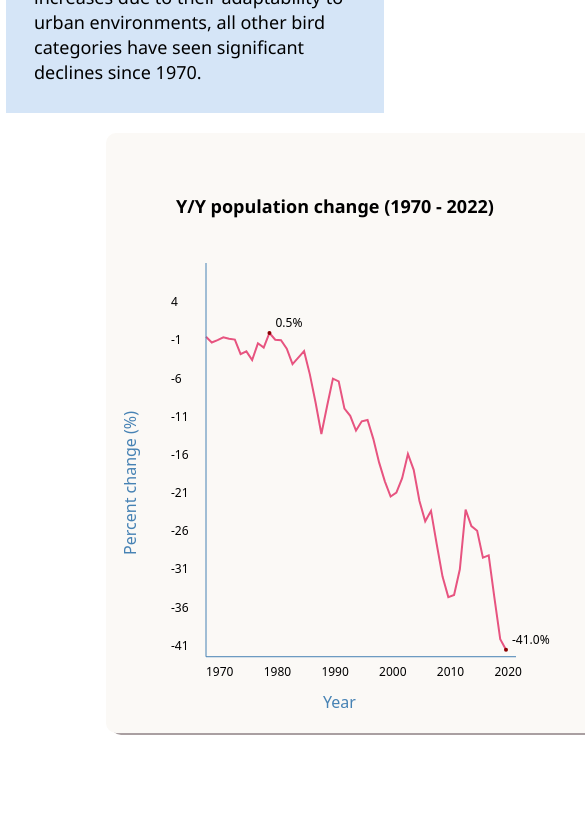
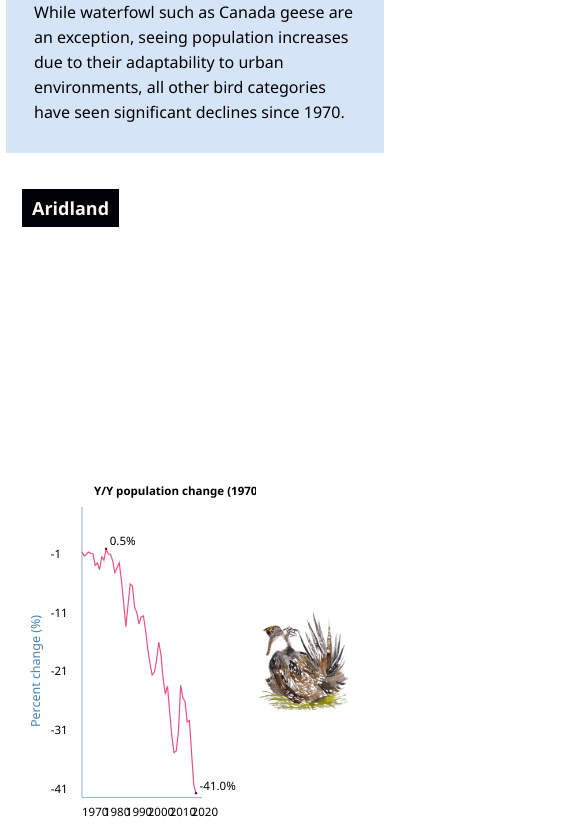
Before and after one commit to manojna18/bird-population-trends, a Svelte app: page / in a window 390 px wide. Shown: the part 940-1780 px from the top of the page, 585 px wide, since content can reach past the window. Built offline with nearby package versions, Linux system fonts and the light colour scheme.

Commit message:
final changes

```diff
--- a/src/App.svelte
+++ b/src/App.svelte
@@ -19,14 +19,36 @@
   import bobo from "./Assets/birds/bobo.png";
   import styles from "./styles.css";
   import urgency from "./Assets/birds/urgency.png";
-  console.log(data);
+  import panel from "./Assets/birds/Birds-background.png";
+  import { onMount } from 'svelte';
 
   let groups = [];
   let years = [];
   $: selectedGroup = 'Aridland';
 
-  $: height = 500;
-  $: width = 500;
+  let chartWrapper;
+  $: width = chartWrapper?.clientWidth || 800;
+  $: height = chartWrapper?.clientHeight * 1.2|| 600;
+
+  onMount(() => {
+  console.log('onMount: chartWrapper ->', chartWrapper);
+  console.log('onMount: querySelector ->', document.querySelector('.chart-container'));
+  console.log('onMount: sizes ->', {
+    clientWidth: chartWrapper?.clientWidth,
+    clientHeight: chartWrapper?.clientHeight
+  });
+});
+
+onMount(() => {
+  const resizeObserver = new ResizeObserver(() => {
+    width = chartWrapper?.clientWidth || 800;
+  })
+  if (chartWrapper){
+    resizeObserver.observe(chartWrapper);
+    return () => resizeObserver.disconnect();
+  }
+})
+
 
   //extracting all unique groups from the data
   for (const group of data) {
@@ -53,7 +75,7 @@
 
   // Defining scales
   $: xScale = scaleLinear().domain([1970, 2022]).range([100, width - 100]);
-  $: yScale = scaleLinear().domain([minPercent, maxPercent]).range([height / 1.2, 100]);
+  $: yScale = scaleLinear().domain([minPercent, maxPercent]).range([height - 100, 100]);
 
   // Prepare data for the line generator
   $: getLineData = (selectedGroup) => {
@@ -92,7 +114,7 @@
   let xTicks = [1970, 1980, 1990, 2000, 2010, 2020];
 
   $: yTicks = (() => {
-    const tickCount = 10;
+    const tickCount = 5;
     if (!isFinite(minPercent) || !isFinite(maxPercent)) return [];
 
     let step = Math.round((maxPercent - minPercent) / (tickCount - 1)); //Calculating the interval between ticks
@@ -173,7 +195,7 @@
     } else if (selectedGroup == 'Eastern Forest'){
       return `<p>In the last 50 years, the eastern forest region has seen an over 25% decline in bird populations. This has been attributed to development and agricultural activities.</p> <p>Stabilization or modest population gains have been observed in the last decade among birds like Red-cockaded Woodpecker, Cerulean Warbler and Wood Thrush, according to NABCI.</p>`
     } else if (selectedGroup == 'Geese and Swans'){
-      return `<p>The impressive surge in geese and swan populations is mainly driven by some species like Canada Geese and Trumpter Swan.</p><p>Canada Geese numbers have exploded, driven mainly by a surge in resident geese numbers, due to their adaptation to urban landscapes.</p> <p>Concerted conservation efforts helped restore the numbers of Trumpter Swans, which once faced dangers of extinction.</p>`
+      return `<p>The impressive surge in geese and swan populations is mainly driven by some species like Canada Geese and Trumpter Swan. Canada Geese numbers have exploded, driven mainly by a surge in resident geese numbers, due to their adaptation to urban landscapes. Concerted conservation efforts helped restore the numbers of Trumpter Swans, which once faced dangers of extinction.</p>`
     } else if (selectedGroup == 'Grassland') {
       return `<p>Dramatic habitat loss and climate change driven by agriculture and development have led to a sharp decline in grassland bird populations.</p>
       <p>One in every four birds in this category has lost over 50% of its population in the last 50 years. Among these are Sprague's Pipit, Mountain Plover, and Bobolink.</p>`;
@@ -181,11 +203,9 @@
       return `<p>One in every three sea ducks is a tipping point species that has lost over 50% of its population since 1970, with projections of another 50% loss without urgent conservation efforts.</p>
       <p>This includes birds like the King Eider and Black Scoter. These birds are vulnerable to population declines due to warming waters, climate change, and habitat loss.</p>`;
     } else if (selectedGroup == 'Western Forest') {
-      return `<p>Western forest birds have lost 11% of their population over the last five decades, and species like the Rufous Hummingbird are among those at a tipping point.</p>
-      <p>Habitat disruption caused by increasingly severe wildfires and climate change has been linked to these downward trends.</p>`;
+      return `<p>Western forest birds have experienced an 11% decline in their populations over the past five decades, and species such as the Rufous Hummingbird are approaching critical tipping points. These downward trends are closely linked to habitat disruption from increasingly severe wildfires and the broader impacts of climate change, which are altering the availability and quality of the forests these birds rely on for survival.</p>`
     } else if (selectedGroup == 'Waterbirds') {
-      return `<p>The nearly 20% increase in waterbird populations is largely driven by a few species like pelicans.</p>
-      <p>However, over one-third of waterbird species are still declining due to ongoing wetland loss.</p>`;
+      return `<p>The overall waterbird population has seen a nearly 20% increase, a trend largely driven by the population growth of a few abundant species, such as pelicans. Despite this encouraging overall rise, more than one-third of waterbird species continue to experience population declines, primarily as a result of ongoing wetland loss and habitat degradation. This contrast highlights that while some species are thriving, significant conservation challenges remain for many others that depend on healthy wetland ecosystems.</p>`;
     } else {
       return `<p>A total of 112 bird species have been classified into red (42), orange (37), and yellow (33), categories based on population trend trajectories, threat severity, and the security of core breeding populations, according to the NABCI report.</p>
       <p>These birds have lost over half of their populations since 1970 and are not on a path to recovery without immediate conservation interventions. Sroll to the section below for more information.</p>`;
@@ -218,7 +238,9 @@
   <p class="subtitle">A spotlight on declining bird populations over the last 50 years</p>
   <p class="byline">by <strong>Manogna Maddipatla</strong></p>
 </div>
-
+<div class="panel-container">
+  <img src={panel} id="panel" alt="panel"/>
+</div>
 <div class="lede">
   <p>The oncoming of Spring is always an exciting time for bird watchers. Based on where you are, you might spot robins, cardinals, blue jays, and even be greeted by the distinctive honks of Canada geese calling out to their flock mid-flight. These familiar sights comfort us after a period of their stark absence in the winter. But this surface-level abundance masks a troubling truth: steep declines in bird populations are becoming more common due to habitat loss, climate change, and human activity.</p>
   <br />
@@ -240,13 +262,14 @@
 <div class="scrolly-wrapper">
   <!-- left chart (fixed) -->
 
-  <div class="sticky chart-container">
-    <svg id="canvas" transform="translate(0, {height - 500})">
+  <div class="sticky chart-container" bind:this={chartWrapper}>
+    <h2 class="group-heading">{selectedGroup}</h2>
+    <svg id="canvas" viewBox="0 0 {width} {height}" preserveAspectRatio="xMidYMid meet">
 
       <!-- Chart title -->
-      <text id="title" transform="translate(70, {height - 420})">Y/Y population change (1970 - 2022)</text>
+      <text id="title" transform="translate(120, 30)">Y/Y population change (1970 - 2022)</text>
 
-      <g id="chart-group" transform="translate(0, {height - 400})">
+      <g id="chart-group" transform="translate(0, 20)">
 
       <!-- Drawing line graphs for each group -->
 
@@ -255,7 +278,7 @@
       {/if}
 
       <!-- X axis ticks -->
-      <g class="xTicks" transform="translate(0, {height / 1.15})">
+      <g class="xTicks" transform="translate(0, {height / 1.13})">
         {#each xTicks as tick}
           <g class="tick" transform="translate({xScale(tick)}, 8)">
             <text class="tick">{tick}</text>
@@ -270,7 +293,7 @@
       <!-- Y axis ticks -->
       <g class="yTicks" transform="traslate(100, 0)">
         {#each yTicks as tick}
-          <g class="tick" transform="translate(65, {yScale(tick)})">
+          <g class="tick" transform="translate(48, {yScale(tick)})">
             <text class="tick">{tick}</text>
           </g>
         {/each}
@@ -280,11 +303,11 @@
       <line x1={100} y1={height / 1.18} x2={100} y2={30} stroke="steelblue" stroke-width="1"/>
 
       <!-- x axis label -->
-       <text x={(xScale(1970) + xScale(2022) / 3)} y={height - 25} text-anchor="middle" font-size="16" fill="steelblue">Year</text>
+       <text x={(xScale(1970) + xScale(2022) / 3)} y={height} text-anchor="middle" font-size="1.5rem" fill="steelblue">Year</text>
 
       <!-- y-axis label -->
 
-      <text x={-height / 2} y={30} transform="rotate(-90)" text-anchor="middle" font-size="16" fill="steelblue">
+      <text x={-height / 2} y={30} transform="rotate(-90)"text-anchor="middle" font-size="1.3rem" fill="steelblue">
         Percent change (%)
       </text>
 
@@ -293,7 +316,7 @@
         <text
           x={xScale(+maxPoint.Year) + 6}
           y={yScale(+maxPoint.percent) - 6}
-          font-size="12"
+          font-size="1.2rem"
           fill="black"
         >
           {(+maxPoint.percent).toFixed(1)}%
@@ -305,7 +328,7 @@
         <text
           x={xScale(+minPoint.Year) + 6}
           y={yScale(+minPoint.percent) - 6}
-          font-size="12"
+          font-size="1.2rem"
           fill="black"
         >
           {(+minPoint.percent).toFixed(1)}%
@@ -315,14 +338,13 @@
 
     </g>
     </svg>
+     <div id="img-container">
+      <img id="img" src={selectedImage(selectedGroup)} alt={selectedGroup} class={fadeClass}/>
+    </div>
   </div>
   <!-- Bird Info Section -->
   <div class="sticky info-container">
-    <div id="img-container">
-      <img id="img" src={selectedImage(selectedGroup)} alt={selectedGroup} class={fadeClass}/>
-    </div>
     <div id="info-text" class={fadeClass}>
-      <h2 class="group-heading">{selectedGroup}</h2>
       <p class="birdInfo">{@html setGroupInfo(selectedGroup)}</p>
     </div>
   </div>
@@ -366,7 +388,7 @@
 
 </div>
 
-<iframe src='https://flo.uri.sh/visualisation/22997181/embed' title='Interactive or visual content' class='flourish-embed-iframe' frameborder='0' scrolling='no' style='width:100%;height:600px;' sandbox='allow-same-origin allow-forms allow-scripts allow-downloads allow-popups allow-popups-to-escape-sandbox allow-top-navigation-by-user-activation'></iframe><div style='width:100%!;margin-top:4px!important;text-align:right!important;'><a class='flourish-credit' href='https://public.flourish.studio/visualisation/22997181/?utm_source=embed&utm_campaign=visualisation/22997181' target='_top' style='text-decoration:none!important'><img alt='Made with Flourish' src='https://public.flourish.studio/resources/made_with_flourish.svg' style='width:105px!important;height:16px!important;border:none!important;margin:0!important;'> </a></div>
+<iframe src='https://flo.uri.sh/visualisation/22997181/embed' title='Interactive or visual content' class='flourish-embed-iframe' frameborder='0' scrolling='no' style='width:100% !important;height:600px !important;' sandbox='allow-same-origin allow-forms allow-scripts allow-downloads allow-popups allow-popups-to-escape-sandbox allow-top-navigation-by-user-activation'></iframe><div style='width:100%!;margin-top:4px!important;text-align:right!important;'><a class='flourish-credit' href='https://public.flourish.studio/visualisation/22997181/?utm_source=embed&utm_campaign=visualisation/22997181' target='_top' style='text-decoration:none!important'><img alt='Made with Flourish' src='https://public.flourish.studio/resources/made_with_flourish.svg' style='width:105px!important;height:16px!important;border:none!important;margin:0!important;'> </a></div>
 
 </section>
 <section id="footer">
--- a/src/styles.css
+++ b/src/styles.css
@@ -1,93 +1,221 @@
-.title-container {
-  background-color: rgb(251, 249, 246);
-  padding: 20px;
+/* D3 chart styling */
+/* Chart container: .chart-container
+Where the line chart is drawn (SVG): #canvas
+Title: #title
+line points: #chart-group
+ */
+
+* {
+  font-family: "Segoe UI", Tahoma, Geneva, Verdana, sans-serif;
 }
 
-.title {
-  font-family: "Segoe UI", Tahoma, Geneva, Verdana, sans-serif;
-  font-size: xx-large;
+#title {
   font-weight: bold;
-  text-align: center;
-  padding: 10px;
+  font-size: 1.5rem;
+  word-wrap: break-word;
+  line-height: 1.5rem;
 }
 
-.birdInfo p {
-  margin: 1em 0;
+.chart-container {
+  position: sticky;
+  top: 400px;
+  width: 100%;
+  min-width: 100vw;
+  height: 80vh;
+  flex: 0 0 40%;
+  z-index: 2;
+  display: grid;
+  grid-template-columns: auto auto;
+  gap: 0;
+  margin-bottom: 20vh;
 }
-
-.subtitle {
-  text-align: center;
-  padding: 5px;
+#canvas {
+  width: 60vw;
+  height: 100vh;
+  grid-column: 1;
+  z-index: -1;
 }
-
-.byline {
-  font-size: small;
-  text-align: center;
-  padding-top: 30px;
-}
-
 .tick {
-  font-size: x-small;
+  font-size: 1.2rem;
+  font-weight: 400;
+  color: rgb(53, 91, 122);
 }
 
 #line-path {
   transition: d 0.8s ease-in-out;
 }
 
+/* Image container */
+
 #img {
-  width: 350px;
-  height: auto;
+  height: fit-content;
+  width: 100%;
+}
+
+#img-container {
+  width: 50%;
+  grid-column: 2;
   margin-top: auto;
   margin-bottom: auto;
 }
 
-#img-container {
-  width: 350px;
-  height: 400px;
-  margin-top: 20px;
-  vertical-align: middle;
-  flex: 2;
+/* Scrolly */
+
+.scrolly-wrapper {
+  display: grid;
+  grid-template-rows: 1fr auto;
+  gap: 0;
+  padding: 1rem;
+  align-items: flex-start;
+}
+
+@media (max-width: 1024px) {
+  .scrolly-wrapper {
+    display: flex;
+    flex-direction: column;
+    gap: 0;
+    padding: 1rem;
+    align-items: flex-start;
+  }
+
+  .chart-container {
+    flex: none;
+    width: 100% !important;
+    min-width: 100vw;
+    height: 400px;
+    position: static;
+  }
+
+  #img-container {
+  width: 60%;
+  grid-column: 2;
+  margin-top: auto;
+  margin-bottom: auto;
+}
+
+  .info-container {
+    flex: none;
+    width: 100%;
+    padding: 1.5rem;
+  }
+
+  .birdInfo{
+    font-size: 0.9rem !important;
+  }
+
+  #section2 {
+    flex-direction: column !important;
+    position: sticky;
+    display: flex;
+    z-index: -1 !important;
+  }
+
+  .flourish-embed-iframe {
+    width: 100% !important;
+    height: 600px !important;
+    min-height: 500px !important;
+    margin-left: 0;
+  }
+
+  #tipping-point {
+    padding: 20px;
+  }
+
+  #title{
+    font-size: 1.2rem;
+  }
+}
+
+.scroll-overlay {
+  position: relative;
+  margin-top: 50vh;
+  width: fit-content;
+}
+
+.scroll-step {
+  height: 50vh; /* each step takes up full screen height */
   display: flex;
   align-items: center;
-  justify-content: center;
+  font-size: 2rem;
+  font-weight: bold;
 }
 
-/* .container {
-  display: flex;
-  justify-content: space-between;
-  align-items: center;
-  height: 100vh;
-} */
+.sticky {
+  position: sticky;
+  top: 50px;
+  height: 60vh;
+}
 
-/* .info-container {
-  position: sticky;
-  top: 0;
-  height: 50vh;
-  padding-top: 50px;
-  flex: 2;
-} */
+/* Bird information */
+
+.group-heading {
+  background-color: rgb(0, 2, 7);
+  color: #fdf6f0;
+  font-weight: bold;
+  font-family: "Segoe UI", Tahoma, Geneva, Verdana, sans-serif;
+  font-size: large;
+  width: fit-content;
+  padding: 10px;
+  margin-bottom: 10px;
+}
 
 .info-container {
-  flex: 2;
   text-align: left;
-  overflow-y: hidden;
-  display: flex;
-  flex-direction: row;
-  border: rgb(194, 176, 176) solid 1px;
+  display: grid;
+  grid-template-rows: auto auto;
+  padding: 1vw;
   height: fit-content;
-  margin: 50px;
-  padding: 30px;
-  border-radius: 5px;
+  margin-right: 10vw;
+  border-radius: 20px;
+  /* border-bottom: 1px cornflowerblue double; */
 }
 
-#info-text {
-  flex: 2;
-  padding-bottom: 50px;
+#panel {
+  width: 50%;
+}
+
+.birdInfo p {
+  line-height: 1.6;
+  color: #070000;
+}
+
+.birdInfo {
+  text-align: left;
+  font-family: "Segoe UI", Tahoma, Geneva, Verdana, sans-serif;
+  line-height: 20px;
+  width: 90vw;
+  margin-top: 40px;
+  font-size: 1rem;
+  height: 20vh;
+}
+
+.title {
+  font-size: 1.8rem;
+  font-weight: bold;
+  text-align: center;
+  padding: 10px;
+}
+
+.title-container {
+  background-color: rgb(245, 242, 237);
+  padding: 20px;
+}
+
+.subtitle {
+  text-align: center;
+  font-size: 1.2rem;
+  padding: 5px;
+}
+
+.byline {
+  font-size: 0.8rem;
+  text-align: center;
+  padding-top: 30px;
 }
 
 .lede {
+  font-size: 1rem;
   font-family: "Segoe UI", Tahoma, Geneva, Verdana, sans-serif;
-  font-size: large;
   font-weight: 400;
   margin-left: 0px;
   margin-right: 0px;
@@ -97,92 +225,7 @@
   background-color: rgb(213, 229, 247);
 }
 
-.birdInfo {
-  text-align: left;
-  line-height: 25px;
-  padding: 20px;
-  font-family: "Segoe UI", Tahoma, Geneva, Verdana, sans-serif;
-  font-size: medium;
-}
-
-.scrolly-wrapper {
-  display: flex;
-  flex-direction: row;
-  align-items: flex-start;
-  height: auto;
-  position: relative;
-  z-index: 100;
-  padding-bottom: 30vh;
-}
-
-#title {
-  font-family: "Segoe UI", Tahoma, Geneva, Verdana, sans-serif;
-  font-weight: bold;
-  font-size: large;
-}
-
-.chart-container {
-  position: sticky;
-  top: 100px;
-  height: 500px;
-  flex: 1;
-  background: white;
-  z-index: 2;
-  align-items: center;
-  vertical-align: middle;
-}
-#canvas {
-  background-color: rgb(251, 249, 246);
-  width: 500px;
-  height: 600px;
-  border-radius: 10px;
-  box-shadow: 5px 2px rgb(85, 64, 68, 0.5);
-  margin-left: 100px;
-  z-index: 100;
-}
-.tick {
-  font-size: 12px;
-  font-weight: 400;
-  color: rgb(53, 91, 122);
-}
-
-.scroll-overlay {
-  position: relative;
-  margin-top: 50vh;
-}
-
-.scroll-step {
-  height: 70vh; /* each step takes up full screen height */
-  display: flex;
-  align-items: center;
-  justify-content: center;
-  font-size: 2rem;
-  font-weight: bold;
-  border-bottom: 1px solid lightgray;
-}
-
-.sticky {
-  position: sticky;
-  top: 100px;
-  height: 50vh;
-}
-
-.group-heading {
-  background-color: rgb(85, 64, 68);
-  color: #fdf6f0;
-  font-weight: bold;
-  font-family: "Segoe UI", Tahoma, Geneva, Verdana, sans-serif;
-  font-size: large;
-  width: fit-content;
-  padding: 10px;
-  margin-bottom: 10px;
-}
-
-.group-info {
-  text-align: left;
-  line-height: 20px;
-}
-
+/* Animation */
 .fade-in {
   animation: fadeIn 0.5s ease-in;
 }
@@ -198,9 +241,10 @@
   }
 }
 
+/* Section 2 */
+
 #section2 {
   position: sticky;
-  bottom: 200;
   z-index: 100;
   display: flex;
   flex-direction: row;
@@ -214,7 +258,6 @@
 
 #section2Title {
   background-color: rgb(213, 229, 247);
-  font-family: "Segoe UI", Tahoma, Geneva, Verdana, sans-serif;
   text-align: center;
   font-size: x-large;
   color: #0d0d0d;
@@ -232,12 +275,12 @@
 #footer {
   background-color: rgb(213, 229, 247);
   padding: 50px;
+  line-height: 30px;
   font-family: "Segoe UI", Tahoma, Geneva, Verdana, sans-serif;
-  line-height: 30px;
 }
 
 #footer h2 {
-  font-size: large;
+  font-size: 1.2rem;
   font-weight: bold;
   color: steelblue;
 }
@@ -246,6 +289,7 @@ a {
   color: rgb(13, 88, 82);
   font-weight: bold;
   text-decoration: none;
+  font-size: 1rem;
 }
 
 .urgency {
@@ -281,7 +325,6 @@ thead {
 }
 
 .outro {
-  font-family: "Segoe UI", Tahoma, Geneva, Verdana, sans-serif;
   font-size: large;
   font-weight: 400;
   margin-left: 0px;
```
Also changed, not shown: src/Assets/birds/bobo.png, 1 other file (tests, documents, lock files or other folders).
